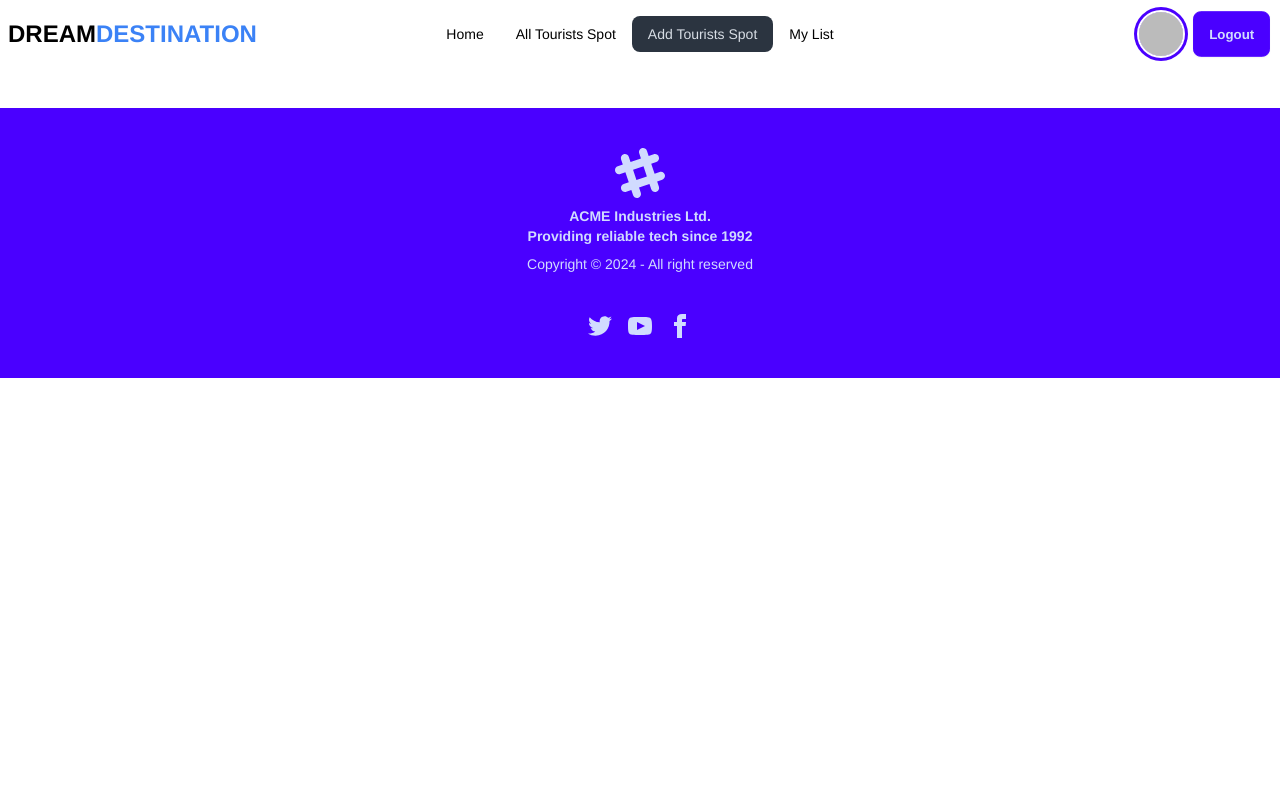
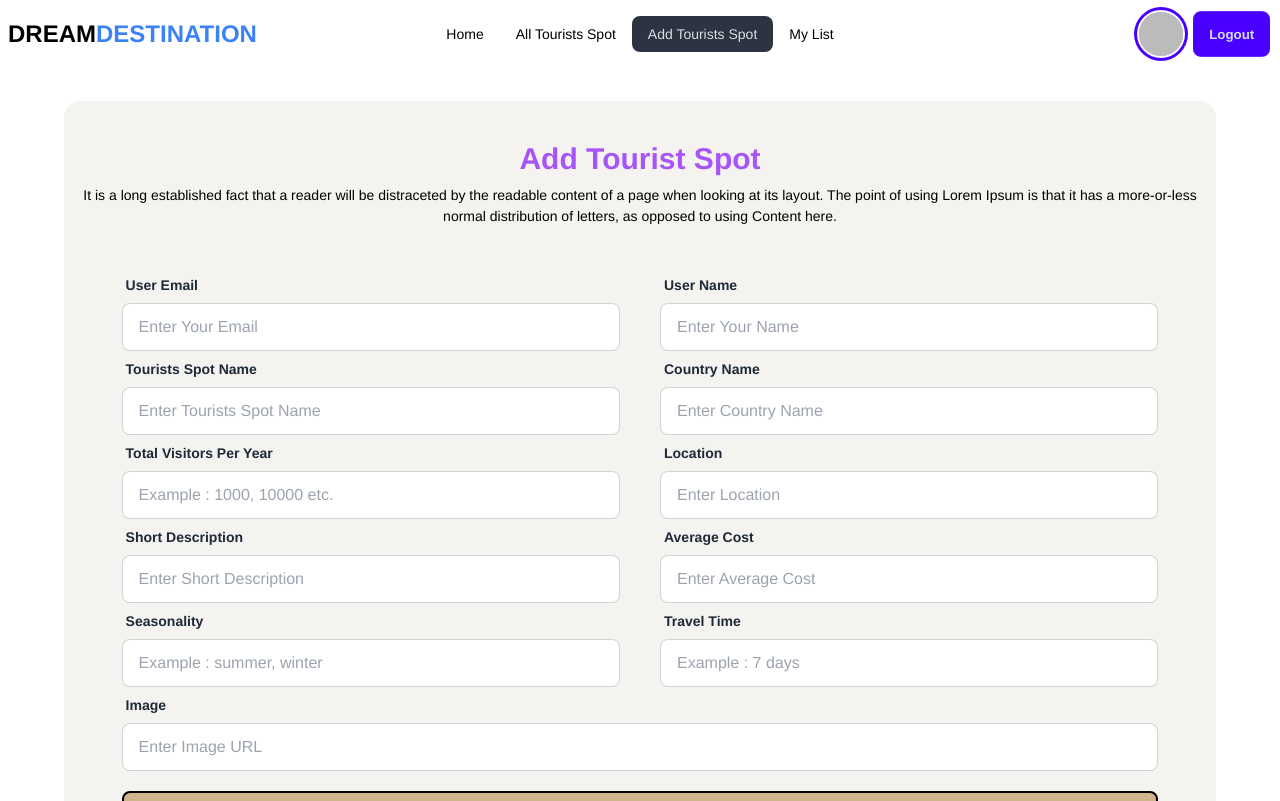
Before and after one commit to NiloyDas19/dream-destination-client, a React (Vite) app: page /add-tourists-spot in a window 1280 px wide. Shown: the top 801 px of the page. Built offline with nearby package versions, Linux system fonts and the light colour scheme; no server answers; sample sign-in values are in the browser's storage.

Commit message:
addtouristsspot done

```diff
--- a/src/components/AddTouristsSpot/AddTouristsSpot.jsx
+++ b/src/components/AddTouristsSpot/AddTouristsSpot.jsx
@@ -1,8 +1,177 @@
+import { FaArrowLeft } from "react-icons/fa";
+import { Link } from "react-router-dom";
+import swal from "sweetalert";
 
 const AddTouristsSpot = () => {
+
+    const handleAddTouristsSpot = event => {
+        event.preventDefault();
+        const form = event.target;
+        const user_email = form.user_email.value;
+        const user_name = form.user_name.value;
+        const tourists_spot_name = form.tourists_spot_name.value;
+        const country_Name = form.country_Name.value;
+        const total_visitors_per_year = form.total_visitors_per_year.value;
+        const location = form.location.value;
+        const short_description = form.short_description.value;
+        const average_cost = form.average_cost.value;
+        const seasonality = form.seasonality.value;
+        const travel_time = form.travel_time.value;
+        const image = form.image.value;
+
+        const newTouristsSpot = { user_email, user_name, tourists_spot_name, country_Name, total_visitors_per_year, location, short_description, average_cost, seasonality, travel_time, image };
+
+        console.log(newTouristsSpot);
+
+        fetch('http://localhost:5000/addTouristsSpot', {
+            method: "POST",
+            headers: {
+                'content-type': 'application/json'
+            },
+            body: JSON.stringify(newTouristsSpot)
+        })
+            .then(res => res.json())
+            .then(data => {
+                if (data.insertedId) {
+                    swal({
+                        title: "Good job!",
+                        text: "Tourists Spot Added Successfully",
+                        icon: "success",
+                        button: "ok!",
+                    });
+                    form.reset();
+                }
+            })
+    }
+
+
+
+
+
     return (
-        <div>
+        <div className="space-y-10 w-[90%] mx-auto mt-10">
+            <div className="mt-5">
+                <Link to="/" ><i className="text-purple-800 font-semibold flex items-center gap-1"> <FaArrowLeft /> Back to home</i></Link>
+            </div>
+            <div className="bg-[#F4F3F0] space-y-10 rounded-2xl">
+                <div className="text-center space-y-2 pt-10 px-2">
+                    <h4 className="font-bold text-3xl text-purple-500">Add Tourist Spot</h4>
+                    <p>
+                        It is a long established fact that a reader will be distraceted by the readable content of a page when looking at its layout. The point of using Lorem Ipsum is that it has a more-or-less normal distribution of letters, as opposed to using Content here.
+                    </p>
+                </div>
 
+                <form className="space-y-2 flex justify-center" onSubmit={handleAddTouristsSpot}>
+                    <div className="w-[90%]">
+                        <div className=" md:flex gap-10">
+                            <div className="w-full">
+                                <label className="form-control w-full">
+                                    <div className="label">
+                                        <span className="label-text font-bold">User Email
+                                        </span>
+                                    </div>
+                                    <input type="email" name="user_email" placeholder="Enter Your Email" className="input input-bordered w-full" required />
+                                </label>
+                            </div>
+                            <div className="w-full">
+                                <label className="form-control w-full">
+                                    <div className="label">
+                                        <span className="label-text font-bold">User Name</span>
+                                    </div>
+                                    <input type="text" name="user_name" placeholder="Enter Your Name" className="input input-bordered w-full" required />
+                                </label>
+                            </div>
+                        </div>
+                        <div className=" md:flex gap-10">
+                            <div className="w-full">
+                                <label className="form-control w-full">
+                                    <div className="label">
+                                        <span className="label-text font-bold">Tourists Spot Name
+                                        </span>
+                                    </div>
+                                    <input type="text" name="tourists_spot_name" placeholder="Enter Tourists Spot Name" className="input input-bordered w-full" required />
+                                </label>
+                            </div>
+                            <div className="w-full">
+                                <label className="form-control w-full">
+                                    <div className="label">
+                                        <span className="label-text font-bold">Country Name</span>
+                                    </div>
+                                    <input type="text" name="country_Name" placeholder="Enter Country Name" className="input input-bordered w-full" required />
+                                </label>
+                            </div>
+                        </div>
+                        <div className="md:flex gap-10">
+                            <div className="w-full">
+                                <label className="form-control w-full ">
+                                    <div className="label">
+                                        <span className="label-text font-bold">Total Visitors Per Year</span>
+                                    </div>
+                                    <input type="number" name="total_visitors_per_year" placeholder="Example : 1000, 10000 etc." className="input input-bordered w-full " required />
+                                </label>
+                            </div>
+                            <div className="w-full">
+                                <label className="form-control w-full ">
+                                    <div className="label">
+                                        <span className="label-text font-bold">Location</span>
+                                    </div>
+                                    <input type="text" name="location" placeholder="Enter Location" className="input input-bordered w-full " required />
+                                </label>
+                            </div>
+                        </div>
+                        <div className=" md:flex gap-10">
+                            <div className="w-full">
+                                <label className="form-control w-full ">
+                                    <div className="label">
+                                        <span className="label-text font-bold">Short Description</span>
+                                    </div>
+                                    <input type="text" name="short_description" placeholder="Enter Short Description" className="input input-bordered w-full " required />
+                                </label>
+                            </div>
+                            <div className="w-full">
+                                <label className="form-control w-full ">
+                                    <div className="label">
+                                        <span className="label-text font-bold">Average Cost</span>
+                                    </div>
+                                    <input type="text" name="average_cost" placeholder="Enter Average Cost" className="input input-bordered w-full " required />
+                                </label>
+                            </div>
+                        </div>
+
+                        <div className="md:flex gap-10">
+                            <div className="w-full">
+                                <label className="form-control w-full ">
+                                    <div className="label">
+                                        <span className="label-text font-bold">Seasonality</span>
+                                    </div>
+                                    <input type="text" name="seasonality" placeholder="Example : summer, winter" className="input input-bordered w-full " required />
+                                </label>
+                            </div>
+                            <div className="w-full">
+                                <label className="form-control w-full ">
+                                    <div className="label">
+                                        <span className="label-text font-bold">Travel Time</span>
+                                    </div>
+                                    <input type="text" name="travel_time" placeholder="Example : 7 days" className="input input-bordered w-full " required />
+                                </label>
+                            </div>
+                        </div>
+
+                        <div className="flex flex-col gap-5">
+                            <label className="w-full">
+                                <div className="label">
+                                    <span className="label-text font-bold">Image</span>
+                                </div>
+                                <input type="text" name="image" placeholder="Enter Image URL" className="input input-bordered w-full " required />
+                            </label>
+                            <div className="mb-10">
+                                <input type="submit" value="Add Tourist Spot" className="w-full btn bg-[#D2B48C] border-2 border-black" />
+                            </div>
+                        </div>
+
+                    </div>
+                </form>
+            </div>
         </div>
     );
 };
--- a/src/components/Navbar/Navbar.jsx
+++ b/src/components/Navbar/Navbar.jsx
@@ -37,8 +37,8 @@ const Navbar = () => {
     </>
     return (
         // style={{ backgroundImage: `url(${navBackground})` }}
-        // fixed top-0 z-10
-        <div className="navbar flex-no-wrap bg-white">
+        //
+        <div className="navbar flex-no-wrap bg-white top-0 z-10 fixed ">
             <div className="navbar-start">
                 <div className="dropdown">
                     <div tabIndex={0} role="button" className="btn btn-ghost lg:hidden">
--- a/src/components/Register/Register.jsx
+++ b/src/components/Register/Register.jsx
@@ -127,7 +127,7 @@ const Register = () => {
 
 
     return (
-        <div className="hero min-h-screen mx-auto" data-aos = "zoom-in-down">
+        <div className="hero min-h-screen mx-auto mt-10">
             <div className="card w-full md:w-1/2 max-w-sm md:max-w-xl shadow-2xl bg-base-100 p-10">
                 <div className="text-center mt-5">
                     <h2 className="text-2xl md:text-4xl text-blue-500 font-bold">Register Here</h2>
--- a/src/components/Root/Root.jsx
+++ b/src/components/Root/Root.jsx
@@ -6,7 +6,7 @@ const Root = () => {
     return (
         <div>
             <Navbar></Navbar>
-            <Outlet></Outlet>
+            <Outlet ></Outlet>
             <Footer></Footer>
         </div>
     );
```
